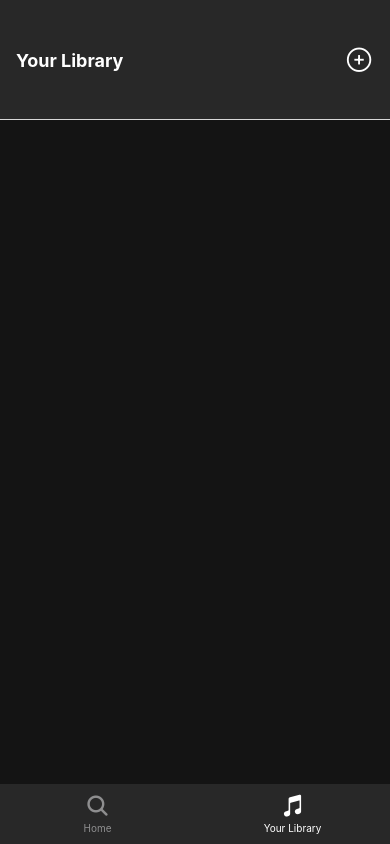
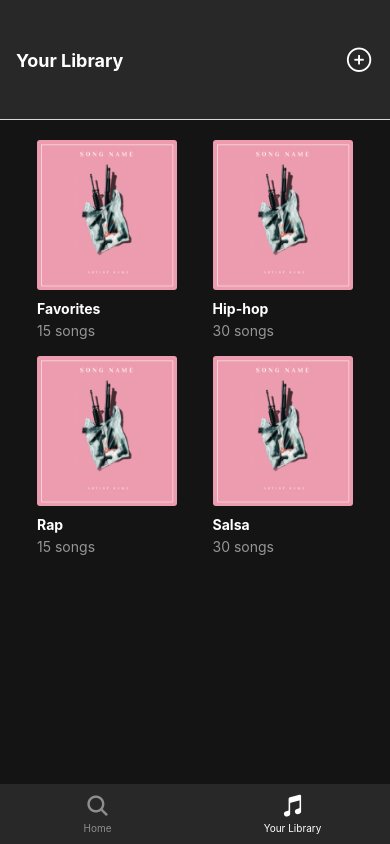
Before and after one commit to redhuo/TecFlix, a React Native app: screen /Library in a window 390 px wide. Built offline with nearby package versions, Linux system fonts and the light colour scheme.

Commit message:
Playlist
Elemento y lista para mostrar las listas de reproduccion del usuario

```diff
--- a/App.js
+++ b/App.js
@@ -46,7 +46,7 @@ const HomeTabs = () => {
           paddingBottom: 10,
           height: 60,
           marginTop: 0,
-          borderTopWidth: 0
+          borderTopWidth: 0,
         },
         tabBarActiveTintColor: colors.textColor,
       })}
--- a/colors.js
+++ b/colors.js
@@ -4,5 +4,6 @@ export const colors = {
   tertiary: '#282828',
   primaryTint: '#230046',
   secondaryTint: '#320064',
-  textColor: 'white'
+  textColor: 'white',
+  secondaryColor: '#969696'
 }
--- a/src/UI/HeaderButton.js
+++ b/src/UI/HeaderButton.js
@@ -10,11 +10,11 @@ const styles = StyleSheet.create({
 
 const HeaderButton =  ({ icon, onPress }) => {
   return (
-    <TouchableHighlight onPress={onPress} underlayColor="white">
-      <View style={styles.container}>
+    <View style={styles.container}>
+      <TouchableHighlight onPress={onPress} underlayColor={colors.secondaryColor}>
         <Ionicons name={icon} color={colors.textColor} size={30} />
-      </View>
-    </TouchableHighlight>
+      </TouchableHighlight>
+    </View>
   )
 }
 
--- a/src/components/PlaylistElement.js
+++ b/src/components/PlaylistElement.js
@@ -1,5 +1,43 @@
-const PlaylistElement = ({ route, playlists }) => {
+import { View, Text, StyleSheet, Image } from 'react-native'
+import { colors } from '../../colors'
+import image from '../../assets/albumCover.jpg'
 
+const styles = StyleSheet.create({
+  container: {
+    flex: 1,
+    width: '90%',
+    margin: '5%',
+    marginTop: '0%',
+  },
+  image: {
+    width: '100%',
+    height: 150,
+    marginBottom: 10,
+    borderRadius: 3
+  },
+  title: {
+    color: colors.textColor,
+    fontWeight: 'bold',
+    marginBottom: 5,
+  },
+  text: {
+    color: colors.secondaryColor
+  }
+})
+
+const PlaylistElement = ({ route, playlist }) => {
+  const { name = '', songs = '' } = playlist
+  return (
+    <View style={styles.container}>
+      <Image
+        style={styles.image}
+        source={image}
+        resizeMode="stretch"
+      />
+      <Text style={styles.title}>{name}</Text>
+      <Text style={styles.text}>{`${songs} ${songs > 1 ? 'songs' : 'song'}`}</Text>
+    </View>
+  )
 }
 
 export default PlaylistElement
--- a/src/components/PlaylistList.js
+++ b/src/components/PlaylistList.js
@@ -1,8 +1,32 @@
-import { View } from "react-native"
+import { FlatList, SafeAreaView, StyleSheet } from "react-native"
+import PlaylistElement from "./PlaylistElement"
 
-const PlaylistList = ({ data }) => {
+const styles = StyleSheet.create({
+  container: {
+    flex: 1,
+    width: '100%'
+  }
+})
+
+const PlaylistList = ({ route, data }) => {
+
+  const renderItem = ({ item }) => {
+    return (
+      <PlaylistElement
+        playlist={item}
+      />
+    )
+  }
+
   return (
-    <View />
+    <SafeAreaView style={styles.container}>
+      <FlatList
+        data={data}
+        renderItem={renderItem}
+        keyExtractor={item => item.id}
+        numColumns={2}
+      />
+    </SafeAreaView>
   )
 }
 
--- a/src/views/Library.js
+++ b/src/views/Library.js
@@ -4,12 +4,22 @@ import PlaylistList from '../components/PlaylistList';
 const data = [
   {
     id: 1,
-    name: 'Favoritos',
+    name: 'Favorites',
     songs: 15,
   },
   {
     id: 2,
-    name: 'Rancheras',
+    name: 'Hip-hop',
+    songs: 30,
+  },
+  {
+    id: 3,
+    name: 'Rap',
+    songs: 15,
+  },
+  {
+    id: 4,
+    name: 'Salsa',
     songs: 30,
   }
 ]
@@ -27,7 +37,7 @@ const Library = ({ route }) => {
   return (
     <View style={styles.container}>
       <PlaylistList
-        playlist={data}
+        data={data}
       />
     </View>
   )
--- a/src/views/Search.js
+++ b/src/views/Search.js
@@ -3,8 +3,8 @@ import { View, Text } from 'react-native';
 const Search = ({ route }) => {
 
   return (
-    <View>
-      <Text>Hola Mundo!</Text>
+    <View style={{backgroundColor: 'white'}}>
+      <Text style={{color: 'black'}}>Hola Mundo!</Text>
     </View>
   )
 }
```
